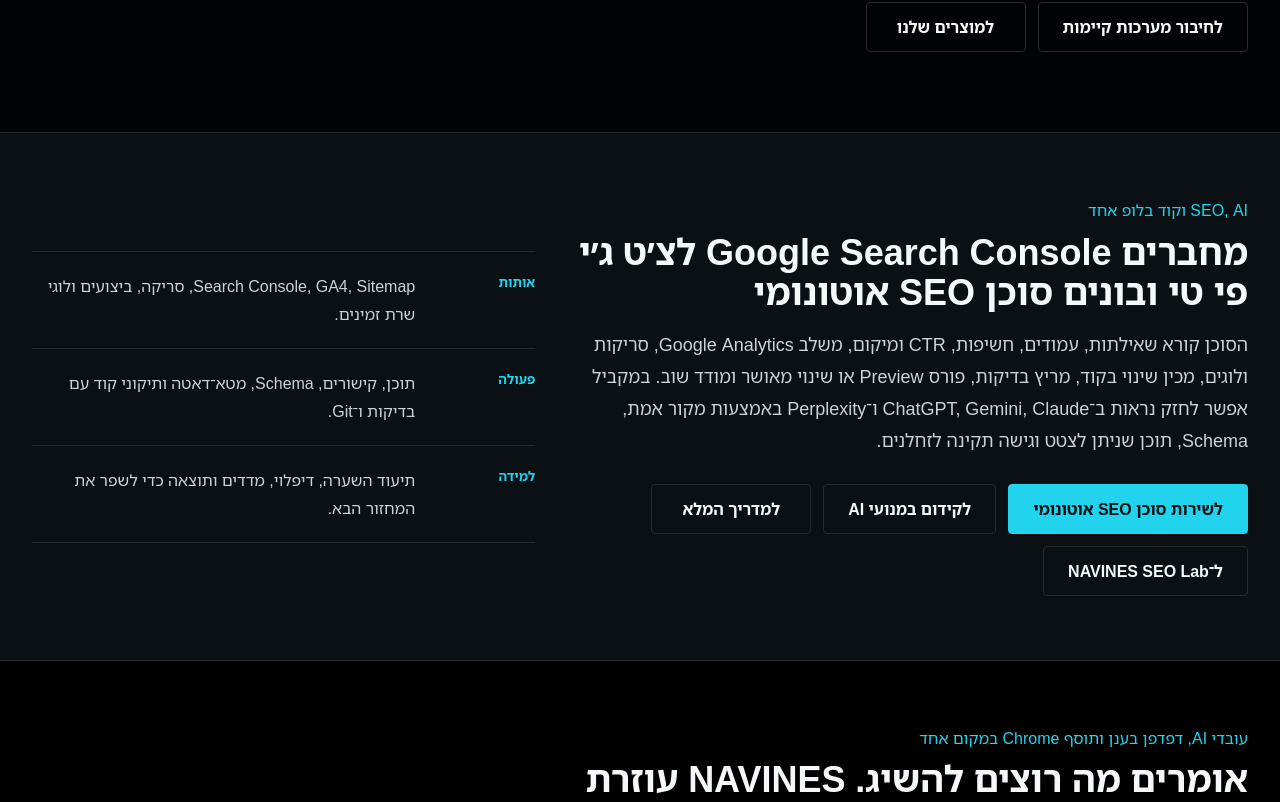
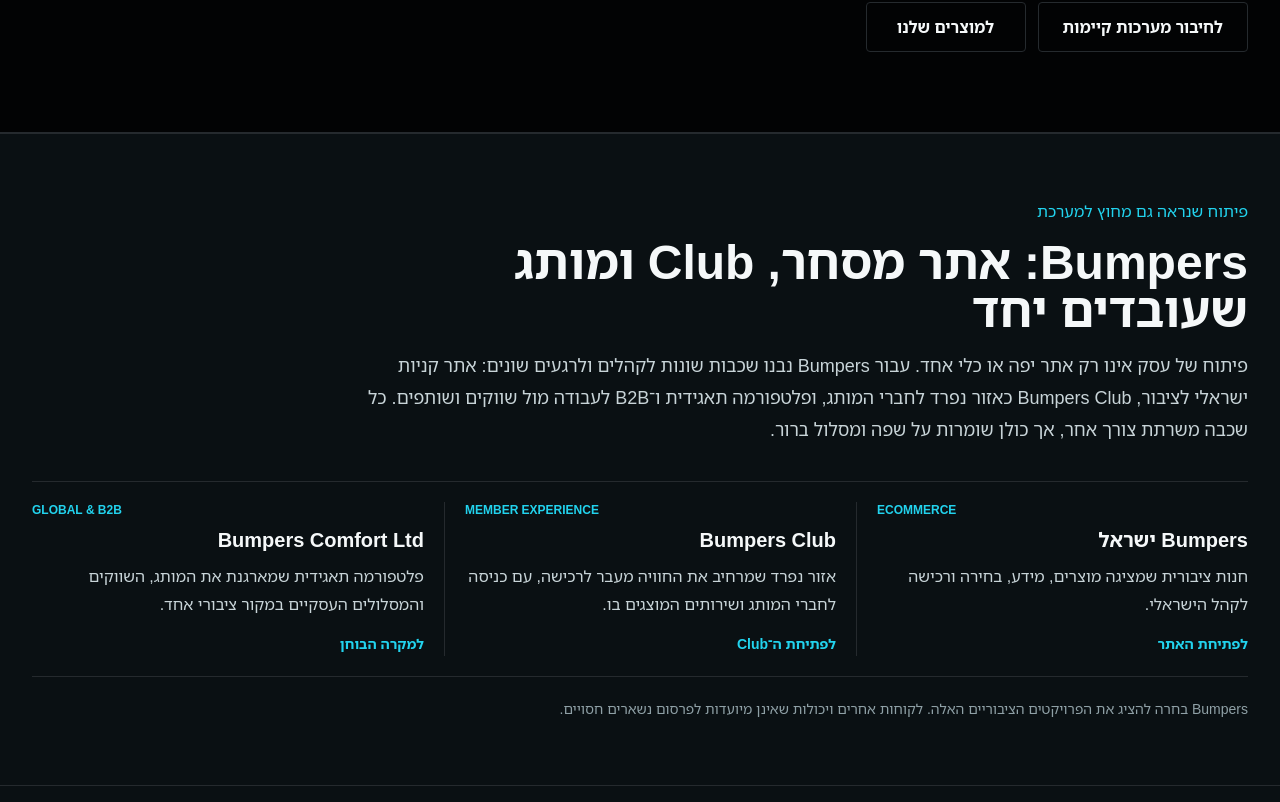
Before and after one commit to orgadhayak/navines-co-il, a Next.js app: page / in a window 1280 px wide. Shown: the part 4967-5769 px from the top of the page. Built offline with nearby package versions, Linux system fonts and the light colour scheme.

Commit message:
feat: showcase Bumpers commerce and club platforms

```diff
--- a/scripts/seo-regression.mjs
+++ b/scripts/seo-regression.mjs
@@ -146,6 +146,8 @@ includes(blogPage, "שלבי בניית אפליקציה סלולרית לעסק
 includes(blogPage, "https://app.sumit.co.il/developers/api/", "Official SUMIT API source");
 includes(blogPage, "https://tevelsoft.co.il/nesher-pro.asp", "Neshar and Shamayit integration source");
 includes(homePage, "סביבת עבודה שגדלה עם העסק שלכם", "Homepage owned workspace positioning");
+includes(homePage, "Bumpers Club", "Homepage public Bumpers Club case study");
+includes(homePage, "https://www.bumpersisrael.com/", "Homepage public Bumpers Israel link");
 assert.ok(!homePage.includes("סמית או סאמיט"), "Homepage must not repeat spelling variants for search engines");
 includes(solutionPage, "עצם קיום API אצל הספק אינו אומר שקיים חיבור מוכן", "Rivhit capability limitation");
 includes(siteData, "בדיקת היתכנות לחיבור ריווחית, iCount וחשבשבת", "Rivhit service directory qualification");
--- a/src/app/(he)/blog/[slug]/page.tsx
+++ b/src/app/(he)/blog/[slug]/page.tsx
@@ -496,6 +496,17 @@ function GlobalBrandCaseStudyArticleBody() {
         מקרה הבוחן מתייחס רק למה שניתן לראות בפלטפורמה הציבורית. הוא אינו חושף קוד מקור, נתוני מכירות, analytics, הסכמים, מחירים, שיחות, מסמכי לקוח או מידע פנימי על שותפים. האתר והמותג שייכים ל-Bumpers Comfort Ltd. הפרויקט מוצג כדוגמה לעבודת הדיגיטל והפיתוח של נביא נס.
       </p>
 
+      <h2>לא רק אתר אחד: Bumpers ישראל ו־Bumpers Club</h2>
+      <p>
+        הפלטפורמה התאגידית היא רק שכבה אחת. <a href="https://www.bumpersisrael.com/" rel="noopener noreferrer" target="_blank">Bumpers ישראל</a> הוא אתר המסחר הציבורי של המותג לקהל הישראלי: מוצרים, מידע, בחירה ורכישה. <a href="https://club.bumpersisrael.com/" rel="noopener noreferrer" target="_blank">Bumpers Club</a> הוא אזור נפרד לחברי המותג. ההפרדה מאפשרת לכל חוויה לקבל תפקיד ברור במקום לדחוס חנות, אזור חברים ומידע עסקי לאותו מסך.
+      </p>
+      <p>
+        זהו היבט יצירתי חשוב בפיתוח מערכות: מזהים מי משתמש במוצר, באיזה רגע ומה עליו להשיג, ואז בונים מסלול מתאים. אתר מסחר צריך לעזור לבחור ולקנות. אזור חברים יכול לתת גישה לשירותים הרלוונטיים לחברים. פלטפורמה תאגידית צריכה לארגן מידע עבור שותפים ושווקים. אין הכרח שכל עסק צריך שלוש שכבות, אבל כאשר יש צרכים שונים, ארכיטקטורה נכונה יכולה לאפשר למותג לגדול בלי לאבד בהירות.
+      </p>
+      <p>
+        Bumpers בחרה לאפשר להציג את הנכסים הציבוריים האלה כמקרה בוחן. לקוחות אחרים, מידע פנימי ומערכות שאינן מיועדות לפרסום נשארים חסויים.
+      </p>
+
       <h2>למה אתר Bumpers אינו חנות</h2>
       <p>
         הפלטפורמה התאגידית מציינת שהיא אינה מעבדת הזמנות צרכניות. ההפרדה הזו מאפשרת לה להתמקד בחברה, במותג, בשותפים, בשווקים ובמידע רשמי, ולהפנות קונים ליעדי הרכישה המתאימים. כך הגולש מבין מי מקור המידע ומי מטפל בפועל ברכישה.
--- a/src/app/(he)/page.tsx
+++ b/src/app/(he)/page.tsx
@@ -198,6 +198,37 @@ export default function HomePage() {
         </div>
       </section>
 
+      <section className="border-y" style={{ borderColor: "var(--border)", background: "var(--surface-soft)" }} aria-labelledby="bumpers-case-study-title">
+        <div className="mx-auto w-full max-w-7xl px-4 py-12 sm:px-6 lg:px-8 lg:py-16">
+          <div className="max-w-4xl">
+            <p className="section-eyebrow">פיתוח שנראה גם מחוץ למערכת</p>
+            <h2 className="mt-3 text-3xl font-semibold leading-tight text-white md:text-5xl" id="bumpers-case-study-title">Bumpers: אתר מסחר, Club ומותג שעובדים יחד</h2>
+            <p className="mt-4 text-lg leading-8" style={{ color: "var(--text-muted)" }}>פיתוח של עסק אינו רק אתר יפה או כלי אחד. עבור Bumpers נבנו שכבות שונות לקהלים ולרגעים שונים: אתר קניות ישראלי לציבור, Bumpers Club כאזור נפרד לחברי המותג, ופלטפורמה תאגידית ו־B2B לעבודה מול שווקים ושותפים. כל שכבה משרתת צורך אחר, אך כולן שומרות על שפה ומסלול ברור.</p>
+          </div>
+          <div className="mt-9 grid gap-5 border-y py-5 md:grid-cols-3" style={{ borderColor: "var(--border)" }}>
+            <article className="min-w-0 md:border-l md:pl-5" style={{ borderColor: "var(--border)" }}>
+              <p className="english-tech text-xs font-semibold text-glowred">ECOMMERCE</p>
+              <h3 className="mt-2 text-xl font-semibold">Bumpers ישראל</h3>
+              <p className="mt-2 leading-7" style={{ color: "var(--text-muted)" }}>חנות ציבורית שמציגה מוצרים, מידע, בחירה ורכישה לקהל הישראלי.</p>
+              <a className="mt-4 inline-flex text-sm font-semibold text-glowred" href="https://www.bumpersisrael.com/" rel="noopener noreferrer" target="_blank">לפתיחת האתר</a>
+            </article>
+            <article className="min-w-0 md:border-l md:pl-5" style={{ borderColor: "var(--border)" }}>
+              <p className="english-tech text-xs font-semibold text-glowred">MEMBER EXPERIENCE</p>
+              <h3 className="mt-2 text-xl font-semibold">Bumpers Club</h3>
+              <p className="mt-2 leading-7" style={{ color: "var(--text-muted)" }}>אזור נפרד שמרחיב את החוויה מעבר לרכישה, עם כניסה לחברי המותג ושירותים המוצגים בו.</p>
+              <a className="mt-4 inline-flex text-sm font-semibold text-glowred" href="https://club.bumpersisrael.com/" rel="noopener noreferrer" target="_blank">לפתיחת ה־Club</a>
+            </article>
+            <article className="min-w-0">
+              <p className="english-tech text-xs font-semibold text-glowred">GLOBAL & B2B</p>
+              <h3 className="mt-2 text-xl font-semibold">Bumpers Comfort Ltd</h3>
+              <p className="mt-2 leading-7" style={{ color: "var(--text-muted)" }}>פלטפורמה תאגידית שמארגנת את המותג, השווקים והמסלולים העסקיים במקור ציבורי אחד.</p>
+              <Link className="mt-4 inline-flex text-sm font-semibold text-glowred" href="/blog/global-brand-b2b-platform-bumpers-case-study">למקרה הבוחן</Link>
+            </article>
+          </div>
+          <p className="mt-5 text-sm leading-6" style={{ color: "var(--text-soft)" }}>Bumpers בחרה להציג את הפרויקטים הציבוריים האלה. לקוחות אחרים ויכולות שאינן מיועדות לפרסום נשארים חסויים.</p>
+        </div>
+      </section>
+
       <section className="border-b" style={{ borderColor: "var(--border)", background: "var(--surface-soft)" }} aria-labelledby="autonomous-seo-home-title">
         <div className="mx-auto grid w-full max-w-7xl gap-8 px-4 py-12 sm:px-6 lg:grid-cols-[1.15fr_0.85fr] lg:items-center lg:px-8 lg:py-16">
           <div>
--- a/src/app/(he)/services/[slug]/page.tsx
+++ b/src/app/(he)/services/[slug]/page.tsx
@@ -747,16 +747,17 @@ function GlobalBrandServiceContent({ service }: { service: (typeof services)[num
         </div>
       </Section>
 
-      <Section eyebrow="פרויקט חי של נביא נס" title="Bumpers Comfort Ltd, ממותג ישראלי לפלטפורמת שותפים גלובלית" className="py-8 lg:py-12">
+      <Section eyebrow="פרויקט חי של נביא נס" title="Bumpers: מחנות ישראלית ו־Club ועד פלטפורמת שותפים גלובלית" className="py-8 lg:py-12">
         <div className="grid gap-8 lg:grid-cols-[1.05fr_0.95fr] lg:items-center">
           <div>
             <p className="text-lg leading-8" style={{ color: "var(--text-muted)" }}>
-              נביא נס בנתה עבור Bumpers Comfort Ltd פלטפורמה תאגידית ו-B2B בינלאומית שמציגה את החברה, המותג, המוצרים, השווקים, ערוצי המכירה והזדמנויות השותפות במקום רשמי אחד.
+              נביא נס מפתחת עבור Bumpers נכסים דיגיטליים שונים שעובדים יחד: אתר מסחר ישראלי לציבור, Bumpers Club כאזור נפרד לחברי המותג, ופלטפורמה תאגידית ו־B2B בינלאומית שמציגה את החברה, המותג, השווקים וערוצי השותפות במקום רשמי אחד.
             </p>
             <ul className="mt-6 grid gap-3 sm:grid-cols-2">
               {[
                 "אתר תאגידי שאינו מעבד הזמנות צרכניות",
                 "הפניה לערוצי קנייה רשמיים ונפרדים",
+                "חנות ישראלית לקהל הצרכני ו־Club נפרד לחברי המותג",
                 "מסלולי wholesale, distribution, retail, marketplaces, hospitality, corporate ו-media",
                 "טופס פנייה עסקי שמסווג שוק, ערוץ והזדמנות",
                 "עמודי שווקים, משאבים, Academy, Support, Research, Partner Success ו-Insights",
@@ -764,13 +765,15 @@ function GlobalBrandServiceContent({ service }: { service: (typeof services)[num
               ].map((item) => <li className="border-t pt-3 text-base leading-7" key={item} style={{ borderColor: "var(--border)", color: "var(--text-muted)" }}>{item}</li>)}
             </ul>
             <p className="mt-5 text-sm leading-6" style={{ color: "var(--text-soft)" }}>
-              הנתונים מתארים את מבנה הפלטפורמה החיה במועד הבדיקה ביולי 2026 ואינם טענה לתוצאה מסחרית.
+              התיאור מתייחס רק למבנה הציבורי שניתן לראות באתרים החיים ואינו טענה לתוצאה מסחרית.
             </p>
             <p className="mt-3 text-sm leading-6" style={{ color: "var(--text-soft)" }}>
-              האתר והמותג שייכים ל-Bumpers Comfort Ltd. הפרויקט מוצג כדוגמה לעבודת הדיגיטל והפיתוח של נביא נס.
+              האתרים והמותג שייכים ל־Bumpers. הפרויקטים מוצגים כדוגמה לעבודת הדיגיטל והפיתוח של נביא נס; מידע פנימי, נתוני מכירות ויכולות שאינן מיועדות לפרסום אינם מוצגים כאן.
             </p>
             <div className="mt-6 flex flex-wrap gap-3">
               <a aria-label="צפייה באתר Bumpers Comfort Ltd החי, נפתח בחלון חדש" className="btn-secondary" href="https://www.bumperscomfortltd.com/" rel="noopener noreferrer" target="_blank">לצפייה בפרויקט החי</a>
+              <a aria-label="צפייה באתר Bumpers ישראל, נפתח בחלון חדש" className="btn-secondary" href="https://www.bumpersisrael.com/" rel="noopener noreferrer" target="_blank">לאתר Bumpers ישראל</a>
+              <a aria-label="צפייה ב־Bumpers Club, נפתח בחלון חדש" className="btn-secondary" href="https://club.bumpersisrael.com/" rel="noopener noreferrer" target="_blank">ל־Bumpers Club</a>
               <a className="btn-primary" href={site.whatsappHref} rel="noopener noreferrer" target="_blank">דברו איתנו על פלטפורמה דומה</a>
             </div>
           </div>
```
